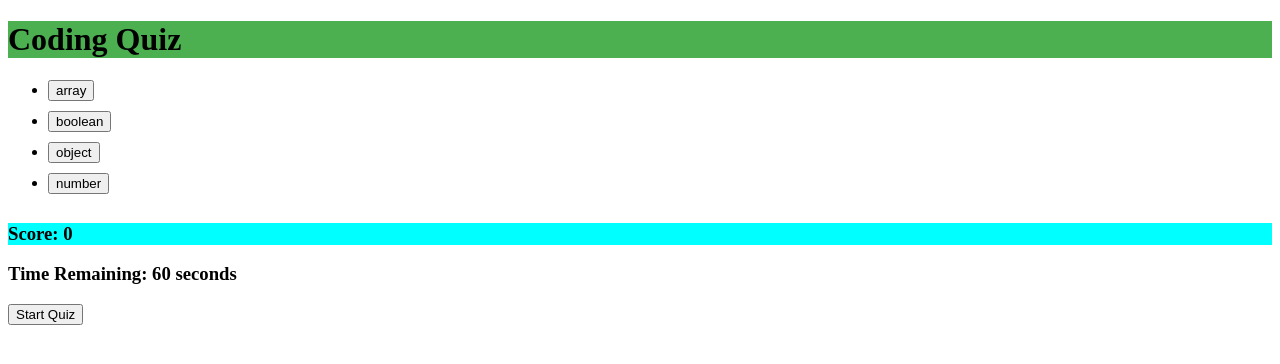
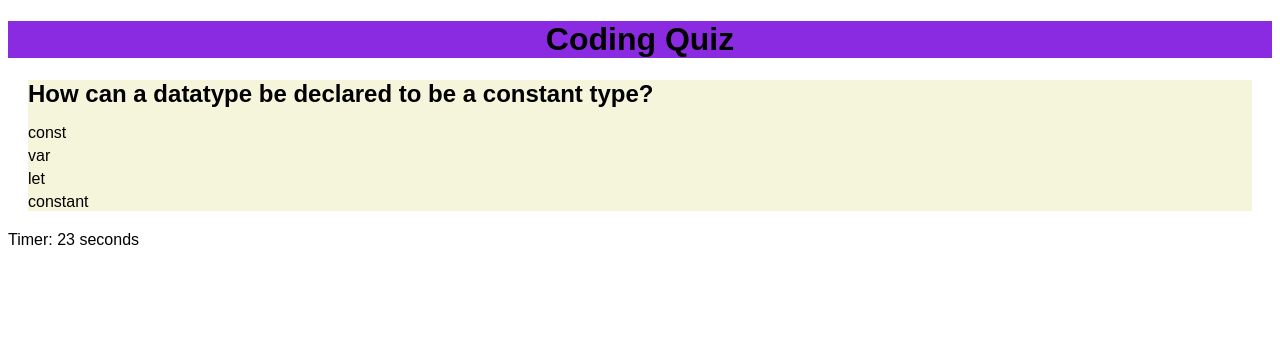
Before and after one commit to Dhicks-dev/code-quiz, a plain HTML site: page index.html in a window 1280 px wide. Both pictures are taken after a click on the button "Start Quiz". Drawn offline with Linux system fonts and the light colour scheme.

Commit message:
worked on javascript functionality

```diff
--- a/css/styles.css
+++ b/css/styles.css
@@ -1,67 +1,32 @@
-/* Quiz container */
-.quiz-container {
-    max-width: 800px;
-    margin: 0 auto;
-    padding: 20px;
-    background-color: #f5f5f5;
-    border-radius: 10px;
+body {
+  font-family: Arial, sans-serif;
 }
 
-  /* Question */
-  .question {
-    font-size: 20px;
-    font-weight: bold;
+h1 {
+  text-align: center;
+  background-color: blueviolet;
+}
+
+#question-container {
+  margin: 20px;
+  background-color: beige;
+}
+
+#question {
   margin-bottom: 10px;
 }
 
-  /* Options */
-  .options {
-    list-style-type: circle;
+#options {
+  list-style-type: none;
   padding: 0;
 }
 
-  .option {
-    margin-bottom: 10px;
+#options li {
+  margin-bottom: 5px;
 }
 
-  .option label {
+#start-button {
   display: block;
-    cursor: pointer;
+  margin: 20px auto;
+  background-color: aquamarine;
 }
-
-  /* Buttons */
-  .button {
-    display: inline-block;
-    padding: 10px 20px;
-    background-color: #4CAF50;
-    color: white;
-    text-decoration: none;
-    border-radius: 5px;
-    cursor: pointer;
-  }
-
-  .button:hover {
-    background-color: #45a049;
-  }
-
-  /* Timer */
-  .timer {
-    font-size: 18px;
-    font-weight: bold;
-    margin-bottom: 10px;
-  }
-
-  /* Result */
-  .result {
-    font-size: 24px;
-    font-weight: bold;
-    margin-top: 20px;
-  }
-
-  h1 {
-    background-color: #4CAF50;
-  }
-
-  #score-container {
-    background-color: aqua;
-  }
--- a/index.html
+++ b/index.html
@@ -1,32 +1,19 @@
 <!DOCTYPE html>
-<html lang="en">
+<html>
 <head>
-  <meta charset="UTF-8">
-  <meta name="viewport" content="width=device-width, initial-scale=1.0">
   <title>Coding Quiz</title>
-  <link rel="stylesheet" href="/css/styles.css">
+  <link rel="stylesheet" type="text/css" href="/css/styles.css">
 </head>
 <body>
-  <div class="container">
-    <h1>Coding Quiz</h1>
-    <div id="question-container">
-      <h2 id="question"></h2>
-      <ul id="options">
-        <li><button class="option">array</button></li>
-        <li><button class="option">boolean</button></li>
-        <li><button class="option">object</button></li>
-        <li><button class="option">number</button></li>
-      </ul>
-    </div>
-    <div id="score-container">
-      <h3>Score: <span id="score">0</span></h3>
-    </div>
-    <div id="timer-container">
-      <h3>Time Remaining: <span id="timer">60</span> seconds</h3>
-    </div>
-    <button id="start-btn">Start Quiz</button>
+  <h1>Coding Quiz</h1>
+  <div id="question-container">
+    <h2 id="question"></h2>
+    <ul id="options"></ul>
   </div>
+  <button id="start-button">Start Quiz</button>
+  <div id="timer">Timer: <span id="seconds">30</span> seconds</div>
 
-  <script src="script.js"></script>
+
+  <script src="/js/script.js"></script>
 </body>
 </html>
--- a/js/script.js
+++ b/js/script.js
@@ -0,0 +1,78 @@
+const quizQuestions = [
+    {
+      question: "How can a datatype be declared to be a constant type?",
+      options: ["const", "var", "let", "constant"],
+      answer: "const"
+    },
+    {
+      question: "What does NaN mean?",
+      options: ["Not a Notary", "Not a Number", "Not a Notation", "Not a Necessity"],
+      answer: "Not a Number"
+    },
+    // Add more questions and answers as needed
+  ];
+
+  let currentQuestionIndex = 0;
+
+  function displayQuestion() {
+    const currentQuestion = quizQuestions[currentQuestionIndex];
+    const questionElement = document.getElementById("question");
+    const optionsElement = document.getElementById("options");
+
+    questionElement.textContent = currentQuestion.question;
+    optionsElement.innerHTML = "";
+
+    currentQuestion.options.forEach(function(option) {
+      const li = document.createElement("li");
+      li.textContent = option;
+      optionsElement.appendChild(li);
+    });
+  }
+
+  function checkAnswer(event) {
+    const selectedOption = event.target.textContent;
+    const currentQuestion = quizQuestions[currentQuestionIndex];
+
+    if (selectedOption === currentQuestion.answer) {
+      // User answered correctly
+      // Update score or perform any other actions
+    } else {
+      // User answered incorrectly
+      // Deduct points or perform any other actions
+    }
+
+    currentQuestionIndex++;
+
+    if (currentQuestionIndex === quizQuestions.length) {
+      // Quiz is complete
+      // Display final score or perform any other actions
+    } else {
+      displayQuestion();
+    }
+  }
+
+  function startQuiz() {
+    const startButton = document.getElementById("start-button");
+    startButton.style.display = "none";
+
+    displayQuestion();
+
+    const options = document.querySelectorAll("#options li");
+    options.forEach(function(option) {
+      option.addEventListener("click", checkAnswer);
+    });
+  }
+
+  const startButton = document.getElementById("start-button");
+  startButton.addEventListener("click", startQuiz);
+
+  let timerInterval;
+  function startTimer() {
+    let seconds = 30;
+    timerInterval = setInterval(function() {
+      seconds-- ;
+      document.getElementById("seconds").textContent = seconds;
+    }, 1000);
+  }
+
+  startTimer ();
```
Lines whose indentation alone changed are shown as unchanged.
